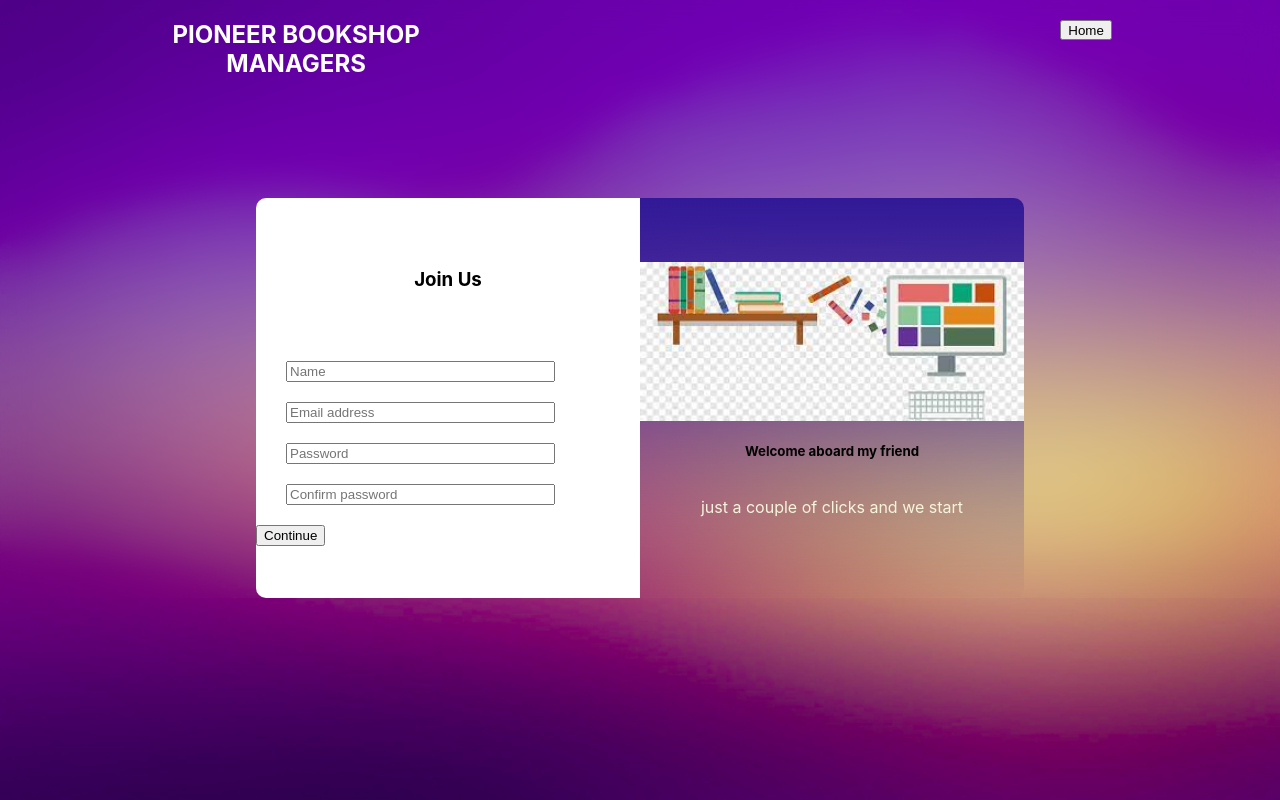
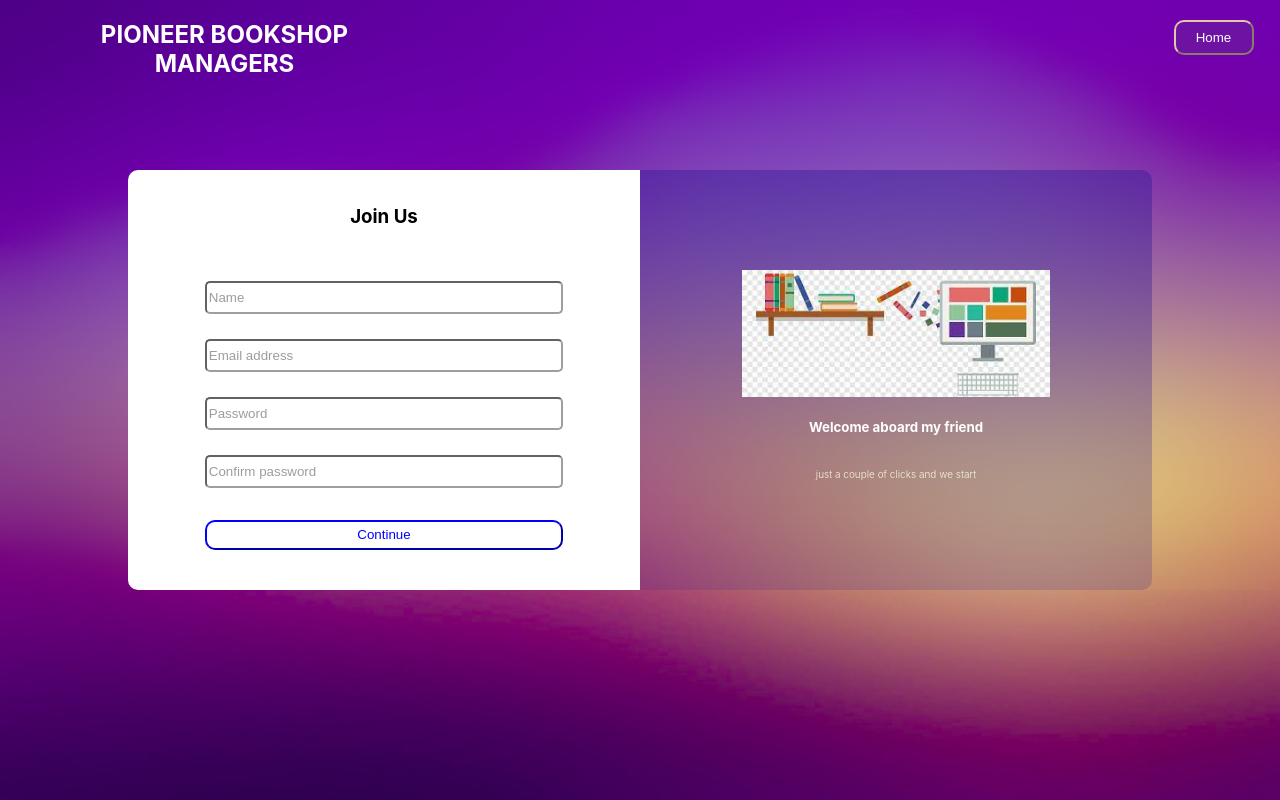
Before and after one commit to munteanurazvanandrei/Bookshop-Management-App, a React (Create React App) app in the folder client/: page /signup in a window 1280 px wide. Built offline with nearby package versions, Linux system fonts and the light colour scheme.

Commit message:
BMA-16# fix styling errors

```diff
--- a/client/src/Components/SignInPage/registration.css
+++ b/client/src/Components/SignInPage/registration.css
@@ -1,74 +1,106 @@
 /* Example of css to prevent css overlap */
 /* Emphasis on using the "super" parent class, ie. "registration" */
-body{
+body {
   /* background: linear-gradient(0deg, rgba(157, 165, 184, 0) 0%, #311996 100%); */
   background: url(./backround-photo.png);
   background-repeat: no-repeat;
   background-size: 100vw 100vh;
   backdrop-filter: blur(15px);
-
 }
-.registration div{
+.registration div {
   display: flex;
   /* ...more css */
 }
-.registration div p{
+.registration div p {
   color: beige;
   /* ...more css */
 }
 
 .registration {
   /* ...more css */
-
 }
-.registration-nav{
+.registration-nav {
   display: flex;
-    justify-content:space-around;
+  justify-content: space-around;
   flex-direction: row;
   padding-bottom: 100px;
   color: white;
+  height: 70px;
 }
-.registration-nav h2{
+.registration-nav h2 {
   width: 20%;
+  margin-left: 70px;
 }
-.registration-nav button{
-    height: 20px;
-    margin-left: 300px;
+.registration-nav button {
+  height: 35px;
+  width: 80px;
+  color: white;
+  border-color: #e0c8ac;
+  border-radius: 10px;
+  margin-left: 60%;
   margin-top: 20px;
+  background: rgba(76, 175, 80, 0.1);
 }
 /* .registration_app_name{
 flex-direction: column;
 height: 50px;
 } */
-.registration-container{
+.registration-container {
   display: flex;
   justify-content: center;
-    height: 400px;
+  height: 420px;
   width: 100vw;
-
 }
-.registration-inputs-container{
+.registration-inputs-container {
   display: flex;
-    justify-content: flex-start;
+  justify-content: space-around;
   flex-direction: column;
   width: 70%;
-    margin-left: 30px;
-
+  margin-left: 15%;
+  height: 210px;
 }
-.registration-signup-form{
+.registration-inputs-container input {
+  border-radius: 5px;
+  opacity: 0.7;
+  height: 27px;
+}
+.registration-button-form button {
+  margin-top: 10px;
+  height: 30px;
+  width: 70%;
+  margin-left: 15%;
+  background: white;
+  color: blue;
+  border-color: blue;
+  border-radius: 10px;
+}
+.registration-signup-form {
   display: flex;
-    justify-content: space-evenly;
+  justify-content: space-around;
   flex-direction: column;
   background: white;
   border-radius: 10px 0 0 10px;
-    width: 30%;
+  width: 40%;
+  height: 100%;
 }
-.registration-welcome-message{
+.registration-signup-form form {
+  height: 70%;
+}
+.registration-welcome-message {
   display: flex;
   justify-content: center;
-    color: black;
+  color: white;
   flex-direction: column;
-    background: linear-gradient(0deg, rgba(157, 165, 184, 0) 0%, #311996 100%);
+  background: linear-gradient(0deg, rgba(157, 165, 184, 0) 40%, #311996 180%);
+  background-size: 100vh 100vw;
   border-radius: 0px 10px 10px 0px;
-    width: 30%;
+  width: 40%;
 }
+.registration-welcome-message img {
+  width: 60%;
+  margin-left: 20%;
+}
+.registration-welcome-message p {
+  font-weight: 300;
+  font-size: 10px;
+}
```
Lines whose indentation alone changed are shown as unchanged.
